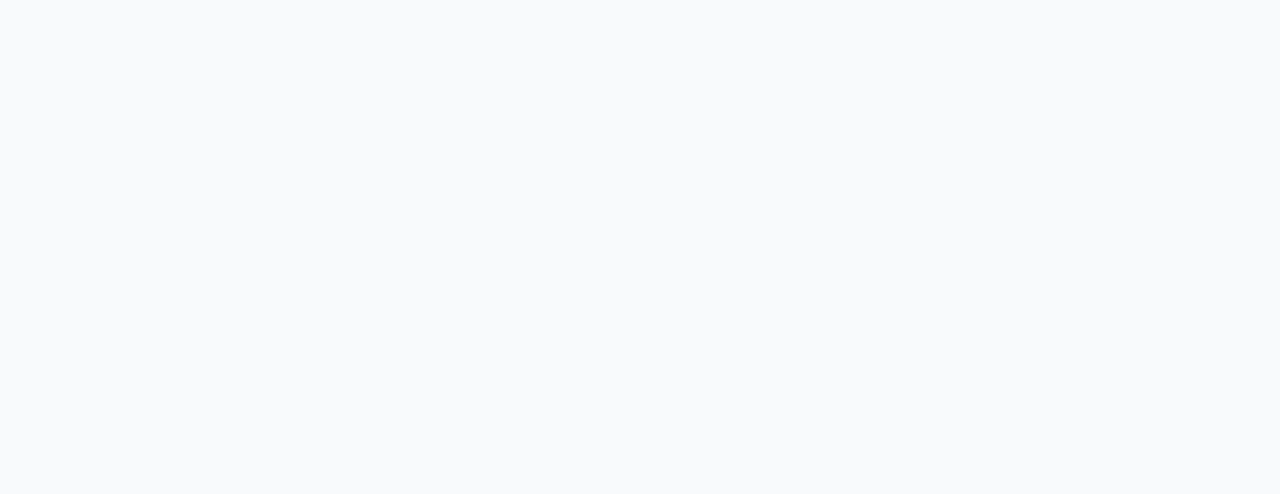
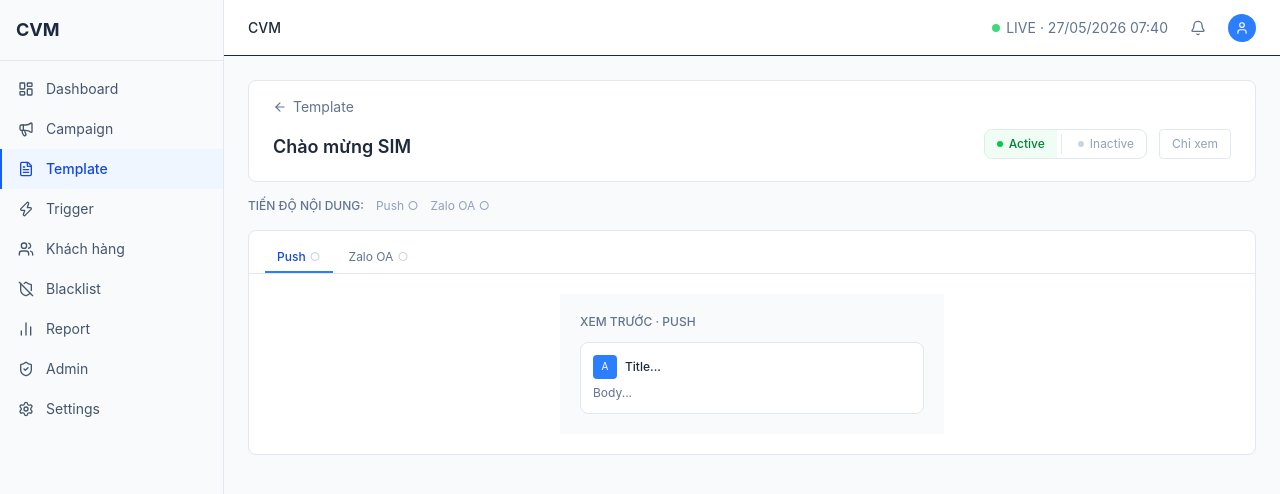
Before and after one commit to Dungbtmu/cvm-ui, a React (Vite) app: page /templates/1/view in a window 1280 px wide. Before the commit this address had no page. Shown: the top 494 px of the page. Built offline with nearby package versions, Linux system fonts and the light colour scheme.

Commit message:
feat: thêm màn xem chi tiết Template (read-only)
- Nút "Xem" trên Template list → /templates/:id/view
- TemplateEditor hỗ trợ prop readOnly: ẩn input/compose, chỉ hiện preview

Co-Authored-By: Claude Sonnet 4.6 <noreply@anthropic.com>

```diff
--- a/src/App.tsx
+++ b/src/App.tsx
@@ -31,6 +31,7 @@ export default function App() {
             <Route path="campaigns/:id/detail" element={<CampaignDetail />} />
             <Route path="templates" element={<TemplateManagement />} />
             <Route path="templates/new" element={<TemplateEditor />} />
+            <Route path="templates/:id/view" element={<TemplateEditor readOnly />} />
             <Route path="templates/:id" element={<TemplateEditor />} />
             <Route path="triggers" element={<TriggerManagement />} />
             <Route path="blacklist" element={<BlacklistManagement />} />
--- a/src/pages/TemplateEditor.tsx
+++ b/src/pages/TemplateEditor.tsx
@@ -93,7 +93,7 @@ function ChannelPreview({ ch, content }: { ch: ChannelType; content: ChannelCont
   )
 }
 
-export function TemplateEditor() {
+export function TemplateEditor({ readOnly = false }: { readOnly?: boolean } = {}) {
   const { id } = useParams()
   const navigate = useNavigate()
   const { toast } = useToast()
@@ -183,36 +183,45 @@ export function TemplateEditor() {
         </button>
         <div className="flex items-start justify-between gap-4">
           <div className="flex-1 space-y-2">
-            <input
+            {readOnly
+              ? <div className="text-lg font-semibold py-1">{tplName || 'Không có tên'}</div>
+              : <input
                   value={tplName}
                   onChange={e => setTplName(e.target.value)}
                   placeholder="VD: Nhắc nạp tiền - SMS"
                   maxLength={200}
                   className="text-lg font-semibold border-b border-slate-200 focus:border-blue-400 focus:outline-none w-full py-1 bg-transparent"
                 />
-            <input
+            }
+            {readOnly
+              ? tplDesc && <div className="text-sm text-slate-500 py-1">{tplDesc}</div>
+              : <input
                   value={tplDesc}
                   onChange={e => setTplDesc(e.target.value)}
                   placeholder="Mô tả ngắn về mục đích template này..."
                   maxLength={500}
                   className="text-sm text-slate-500 border-b border-slate-100 focus:border-blue-300 focus:outline-none w-full py-1 bg-transparent"
                 />
+            }
           </div>
           <div className="flex items-center gap-3 flex-shrink-0">
             <div className="flex items-center gap-1 border border-slate-200 rounded-lg overflow-hidden text-xs">
-              <label className={`flex items-center gap-1.5 px-3 py-1.5 cursor-pointer transition-colors ${tplStatus === 'Active' ? 'bg-green-50 text-green-700 font-medium' : 'text-slate-400 hover:bg-slate-50'}`}>
-                <input type="radio" className="hidden" checked={tplStatus === 'Active'} onChange={() => setTplStatus('Active')} />
+              <label className={`flex items-center gap-1.5 px-3 py-1.5 ${readOnly ? 'cursor-default' : 'cursor-pointer'} transition-colors ${tplStatus === 'Active' ? 'bg-green-50 text-green-700 font-medium' : 'text-slate-400 hover:bg-slate-50'}`}>
+                <input type="radio" className="hidden" checked={tplStatus === 'Active'} onChange={() => !readOnly && setTplStatus('Active')} readOnly={readOnly} />
                 <span className={`w-1.5 h-1.5 rounded-full ${tplStatus === 'Active' ? 'bg-green-500' : 'bg-slate-300'}`} />
                 Active
               </label>
               <div className="w-px h-5 bg-slate-200" />
-              <label className={`flex items-center gap-1.5 px-3 py-1.5 cursor-pointer transition-colors ${tplStatus === 'Inactive' ? 'bg-slate-100 text-slate-600 font-medium' : 'text-slate-400 hover:bg-slate-50'}`}>
-                <input type="radio" className="hidden" checked={tplStatus === 'Inactive'} onChange={() => setTplStatus('Inactive')} />
+              <label className={`flex items-center gap-1.5 px-3 py-1.5 ${readOnly ? 'cursor-default' : 'cursor-pointer'} transition-colors ${tplStatus === 'Inactive' ? 'bg-slate-100 text-slate-600 font-medium' : 'text-slate-400 hover:bg-slate-50'}`}>
+                <input type="radio" className="hidden" checked={tplStatus === 'Inactive'} onChange={() => !readOnly && setTplStatus('Inactive')} readOnly={readOnly} />
                 <span className={`w-1.5 h-1.5 rounded-full ${tplStatus === 'Inactive' ? 'bg-slate-400' : 'bg-slate-300'}`} />
                 Inactive
               </label>
             </div>
-            <Button variant="primary" onClick={handleSave}>Lưu Template</Button>
+            {readOnly
+              ? <span className="text-xs text-slate-400 border border-slate-200 rounded px-3 py-1.5">Chỉ xem</span>
+              : <Button variant="primary" onClick={handleSave}>Lưu Template</Button>
+            }
           </div>
         </div>
       </div>
@@ -241,10 +250,13 @@ export function TemplateEditor() {
                   : 'border-transparent text-slate-500 hover:text-slate-700'
               }`}>
               {ch} {hasContent(ch) ? <span className="text-green-500">●</span> : <span className="text-slate-300">○</span>}
+              {!readOnly && (
                 <button onClick={e => { e.stopPropagation(); removeChannel(ch) }}
                   className="ml-1 hover:text-red-400 text-slate-300"><X size={10} /></button>
+              )}
             </div>
           ))}
+          {!readOnly && (
             <select
               onChange={e => { if (e.target.value) { addChannel(e.target.value as ChannelType); (e.target as HTMLSelectElement).value = '' }}}
               className="text-xs border border-dashed border-slate-300 rounded px-2 py-1 text-slate-500 focus:outline-none mb-0.5"
@@ -254,6 +266,7 @@ export function TemplateEditor() {
                 <option key={ch} value={ch}>{ch}</option>
               ))}
             </select>
+          )}
         </div>
 
         {activeChannels.length === 0 ? (
@@ -261,9 +274,9 @@ export function TemplateEditor() {
             Chưa có kênh nào. Nhấn "+ Kênh" để bắt đầu soạn nội dung.
           </div>
         ) : (
-          <div className="grid grid-cols-[55%_45%]">
+          <div className={readOnly ? 'grid grid-cols-1 max-w-sm mx-auto py-5' : 'grid grid-cols-[55%_45%]'}>
             {/* LEFT: compose */}
-            <div className="p-5 border-r border-slate-100 space-y-4">
+            {!readOnly && <div className="p-5 border-r border-slate-100 space-y-4">
               {/* Guide toggle */}
               <button onClick={() => setGuideOpen(!guideOpen)}
                 className="flex items-center gap-1.5 text-xs text-blue-600 hover:bg-blue-50 w-full text-left py-1">
@@ -392,13 +405,12 @@ export function TemplateEditor() {
                   </div>
                 </>
               )}
-            </div>
+            </div>}
 
             {/* RIGHT: preview realtime */}
             <div className="p-5 bg-slate-50 space-y-3">
               <div className="text-xs text-slate-500 font-medium">XEM TRƯỚC · {activeTab.toUpperCase()}</div>
               <ChannelPreview ch={activeTab} content={content} />
-
             </div>
           </div>
         )}
--- a/src/pages/TemplateManagement.tsx
+++ b/src/pages/TemplateManagement.tsx
@@ -1,6 +1,6 @@
 import { useState } from 'react'
 import { useNavigate } from 'react-router-dom'
-import { Plus, Search, Copy } from 'lucide-react'
+import { Plus, Search, Copy, Eye } from 'lucide-react'
 import { Button } from '../components/ui/Button'
 import { Dialog, DialogActions } from '../components/ui/Dialog'
 import { useToast } from '../components/ui/Toast'
@@ -157,6 +157,9 @@ export function TemplateManagement() {
                 </td>
                 <td className="px-4 py-2.5">
                   <div className="flex gap-2 justify-end">
+                    <Button size="sm" variant="ghost" onClick={() => navigate(`/templates/${t.id}/view`)}>
+                      <Eye size={12} /> Xem
+                    </Button>
                     <Button size="sm" onClick={() => navigate(`/templates/${t.id}`)}>Sửa</Button>
                     <Button size="sm" variant="ghost" onClick={() => handleClone(t)}>
                       <Copy size={12} /> Nhân bản
```
Lines whose indentation alone changed are shown as unchanged.
